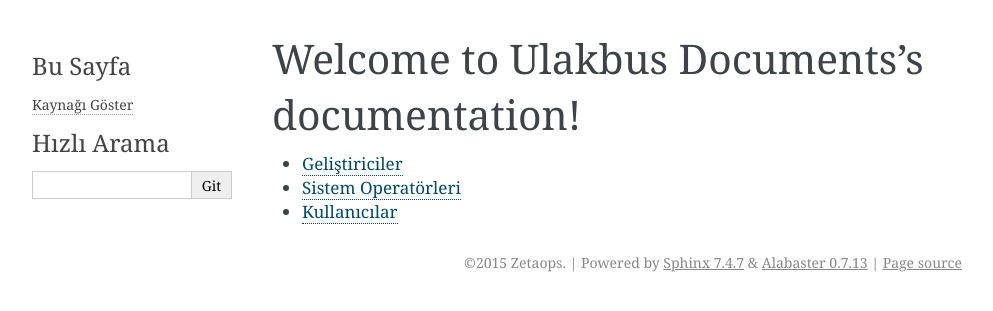
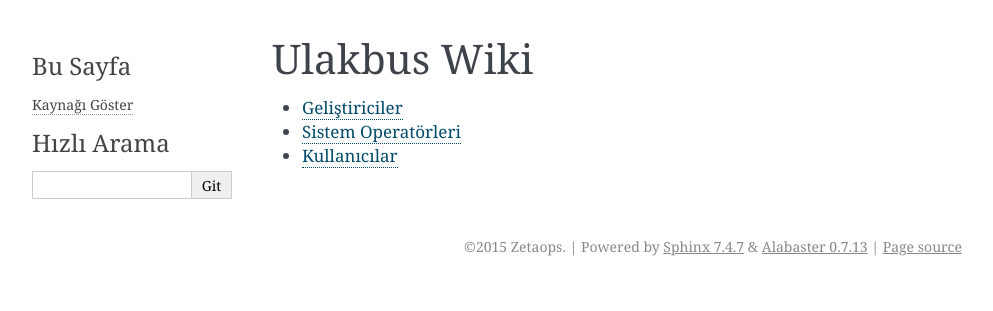
Before and after one commit to zetaops/ulakbus.org, a Sphinx documentation site: the page built from source/wiki.rst, in a window 1280 px wide. Shown: the top 311 px of the page, without its empty margins (148-1141 px from the left). Built offline with Sphinx 7.4.7, drawn with Linux system fonts in a browser that asks for light colours.

Commit message:
changed wiki title

```diff
--- a/source/wiki.rst
+++ b/source/wiki.rst
@@ -3,8 +3,8 @@
    You can adapt this file completely to your liking, but it should at least
    contain the root `toctree` directive.
 
-Welcome to Ulakbus Documents's documentation!
-=============================================
+Ulakbus Wiki
+============
 
 .. toctree::
    :maxdepth: 1
```
